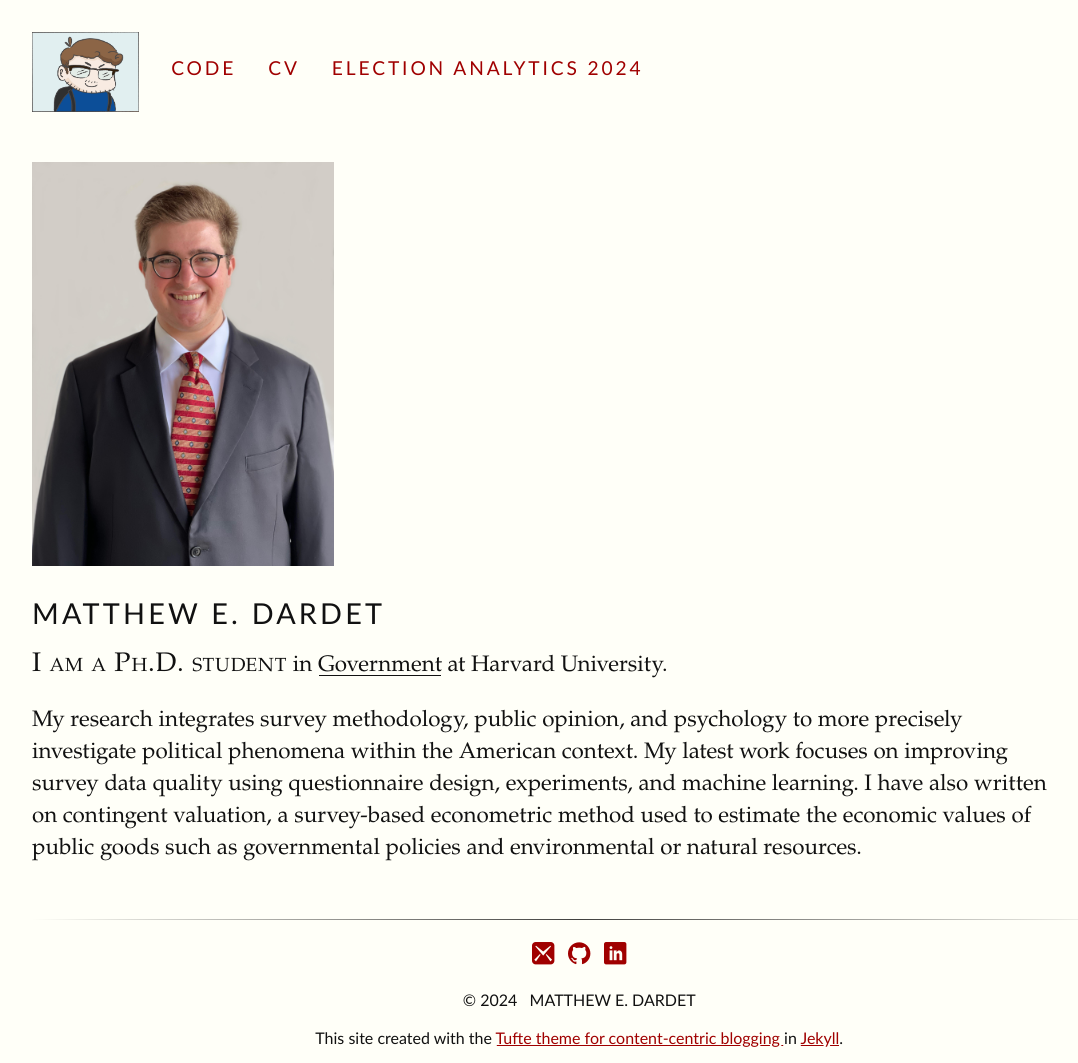
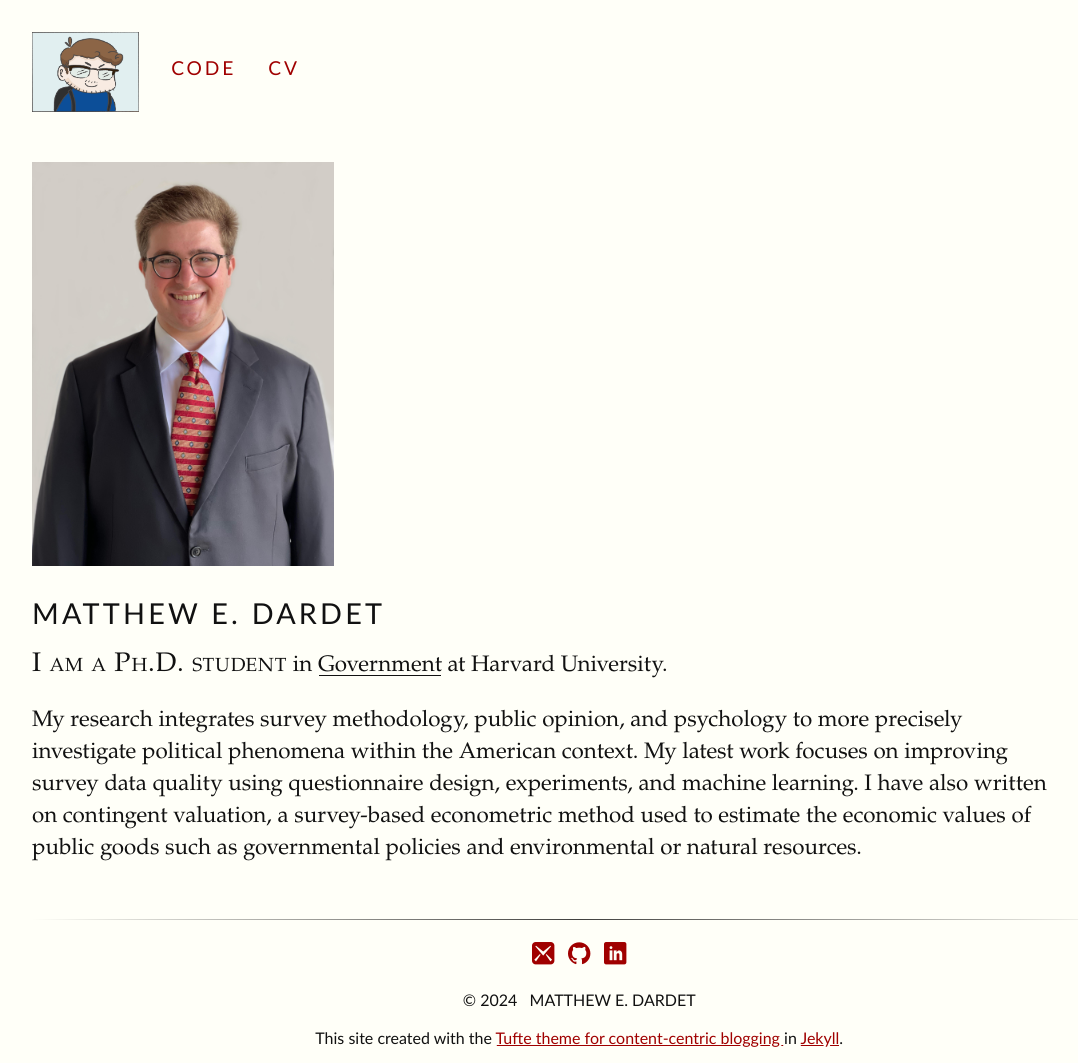
Before and after one commit to matthewdardet/matthewdardet.github.io, a Jekyll site: the page built from index.html, in a window 1280 px wide. Shown: the whole page, without its empty margins (32-1110 px from the left). Built offline with Jekyll 4.4.1, drawn with Linux system fonts in a browser that asks for light colours; some web fonts are replaced.

Commit message:
Update header.html

```diff
--- a/_includes/header.html
+++ b/_includes/header.html
@@ -4,7 +4,7 @@
 		<a href="https://www.matthewdardet.com/"><img class="badge" src="{{site.baseurl}}/assets/img/badge_1.jpg" alt="Matthew E. Dardet"></a>
 		<a href="https://github.com/matthewdardet">Code</a>
 		<a href="https://www.matthewdardet.com/assets/MatthewDardetCV.pdf">CV</a>
-		<a href="http://www.matthewdardet.com/harvard-election-analytics-2024/">Election Analytics 2024</a>
+		<!-- <a href="http://www.matthewdardet.com/harvard-election-analytics-2024/">Election Analytics 2024</a> -->
 		<!-- <a href="https://www.matthewdardet.com/Notes & Writing">Notes & Writing</a> -->
         <!-- <a href="mailto:matthewdardet@g.harvard.edu"><span class="icon-mail3"></span></a> -->
 	</nav>
```
